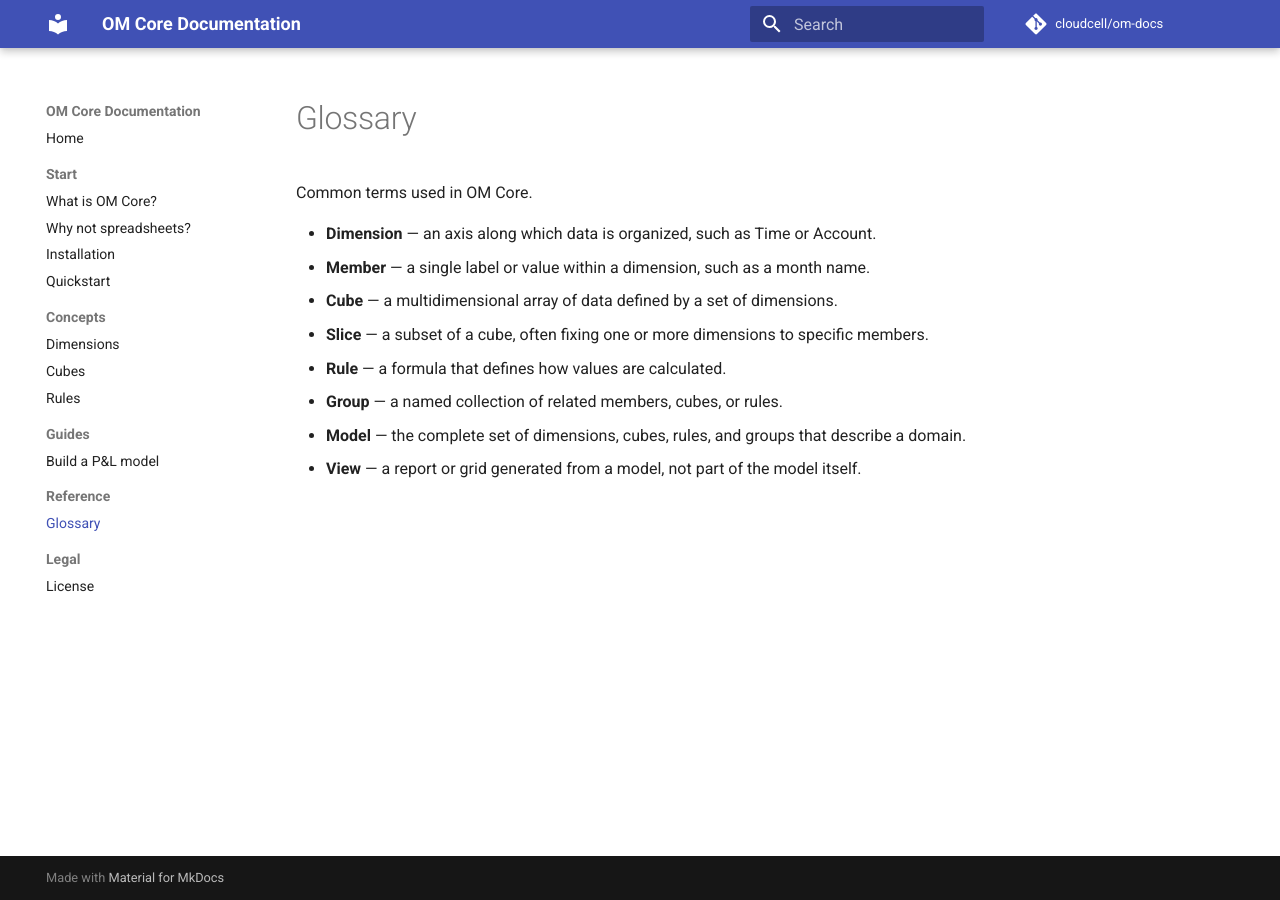
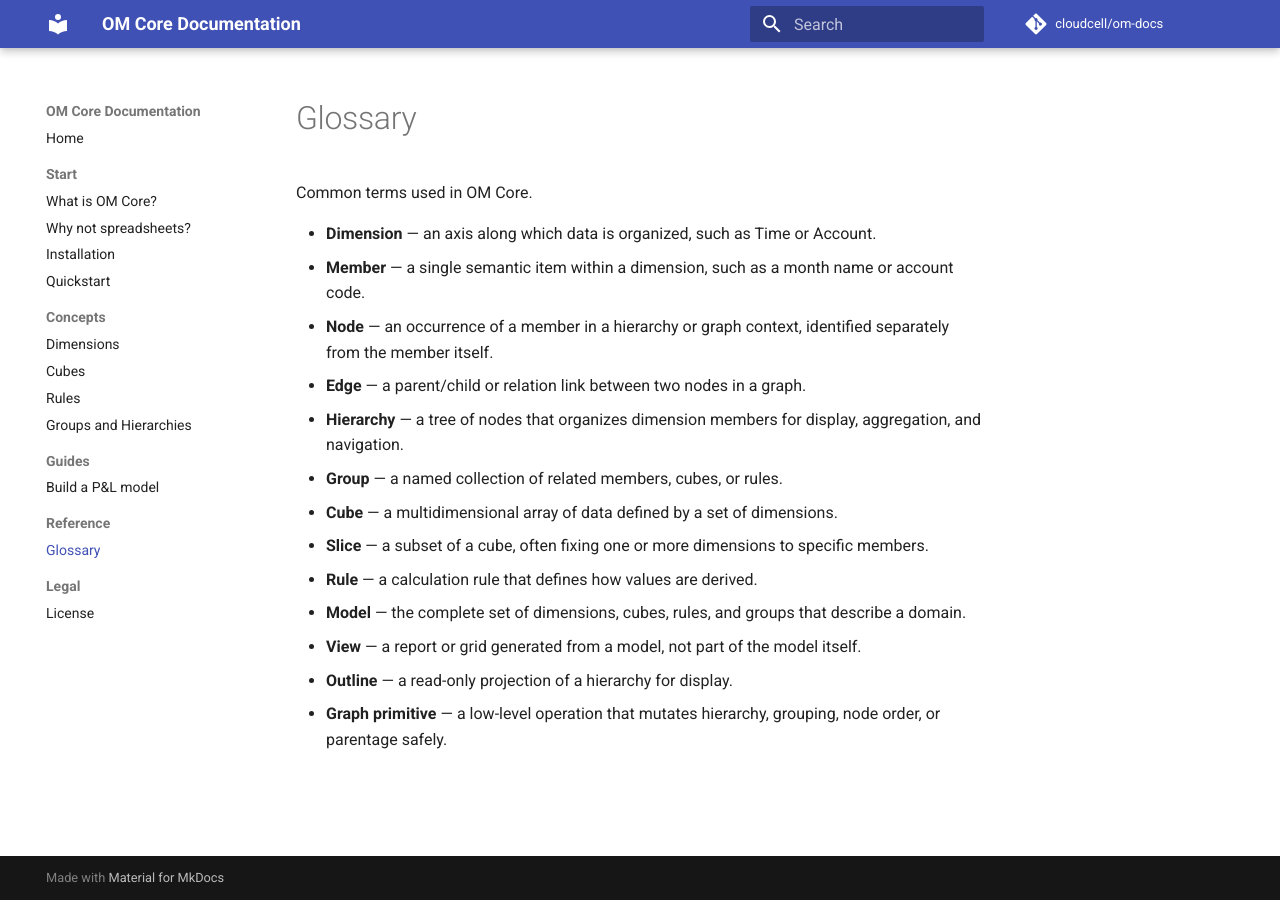
Before and after one commit to cloudcell/om-docs, an MkDocs documentation site: the page built from docs/reference/glossary.md, in a window 1280 px wide. Built offline with MkDocs 1.6.1 and Material for MkDocs 9.7.7, drawn with Linux system fonts in a browser that asks for light colours; comment, search, counter and statistics services are not loaded.

Commit message:
docs: add groups and hierarchies concept, remove 'formula' wording, update glossary and nav

```diff
--- a/docs/reference/glossary.md
+++ b/docs/reference/glossary.md
@@ -3,10 +3,15 @@
 Common terms used in OM Core.
 
 - **Dimension** — an axis along which data is organized, such as Time or Account.
-- **Member** — a single label or value within a dimension, such as a month name.
+- **Member** — a single semantic item within a dimension, such as a month name or account code.
+- **Node** — an occurrence of a member in a hierarchy or graph context, identified separately from the member itself.
+- **Edge** — a parent/child or relation link between two nodes in a graph.
+- **Hierarchy** — a tree of nodes that organizes dimension members for display, aggregation, and navigation.
+- **Group** — a named collection of related members, cubes, or rules.
 - **Cube** — a multidimensional array of data defined by a set of dimensions.
 - **Slice** — a subset of a cube, often fixing one or more dimensions to specific members.
-- **Rule** — a formula that defines how values are calculated.
-- **Group** — a named collection of related members, cubes, or rules.
+- **Rule** — a calculation rule that defines how values are derived.
 - **Model** — the complete set of dimensions, cubes, rules, and groups that describe a domain.
 - **View** — a report or grid generated from a model, not part of the model itself.
+- **Outline** — a read-only projection of a hierarchy for display.
+- **Graph primitive** — a low-level operation that mutates hierarchy, grouping, node order, or parentage safely.
--- a/mkdocs.yml
+++ b/mkdocs.yml
@@ -35,6 +35,7 @@ nav:
       - Dimensions: concepts/dimensions.md
       - Cubes: concepts/cubes.md
       - Rules: concepts/rules.md
+      - Groups and Hierarchies: concepts/groups-and-hierarchies.md
   - Guides:
       - Build a P&L model: guides/building-a-pl-model.md
   - Reference:
```
Also changed, not shown: docs/concepts/groups-and-hierarchies.md (added, +78 -0 lines), docs/concepts/rules.md (+2 -2 lines), docs/index.md (+7 -0 lines), docs/start/why-not-spreadsheets.md (+1 -1 lines).
